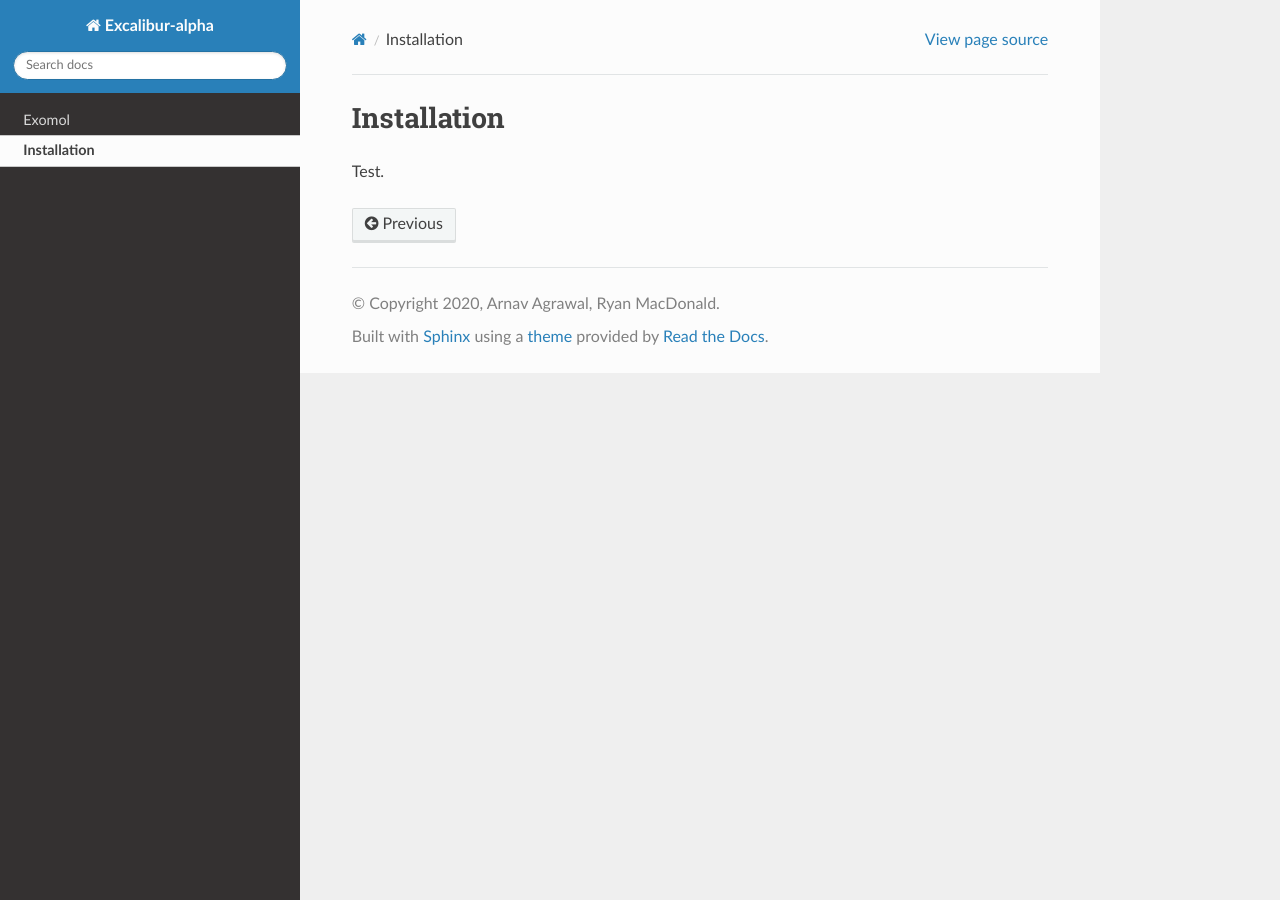
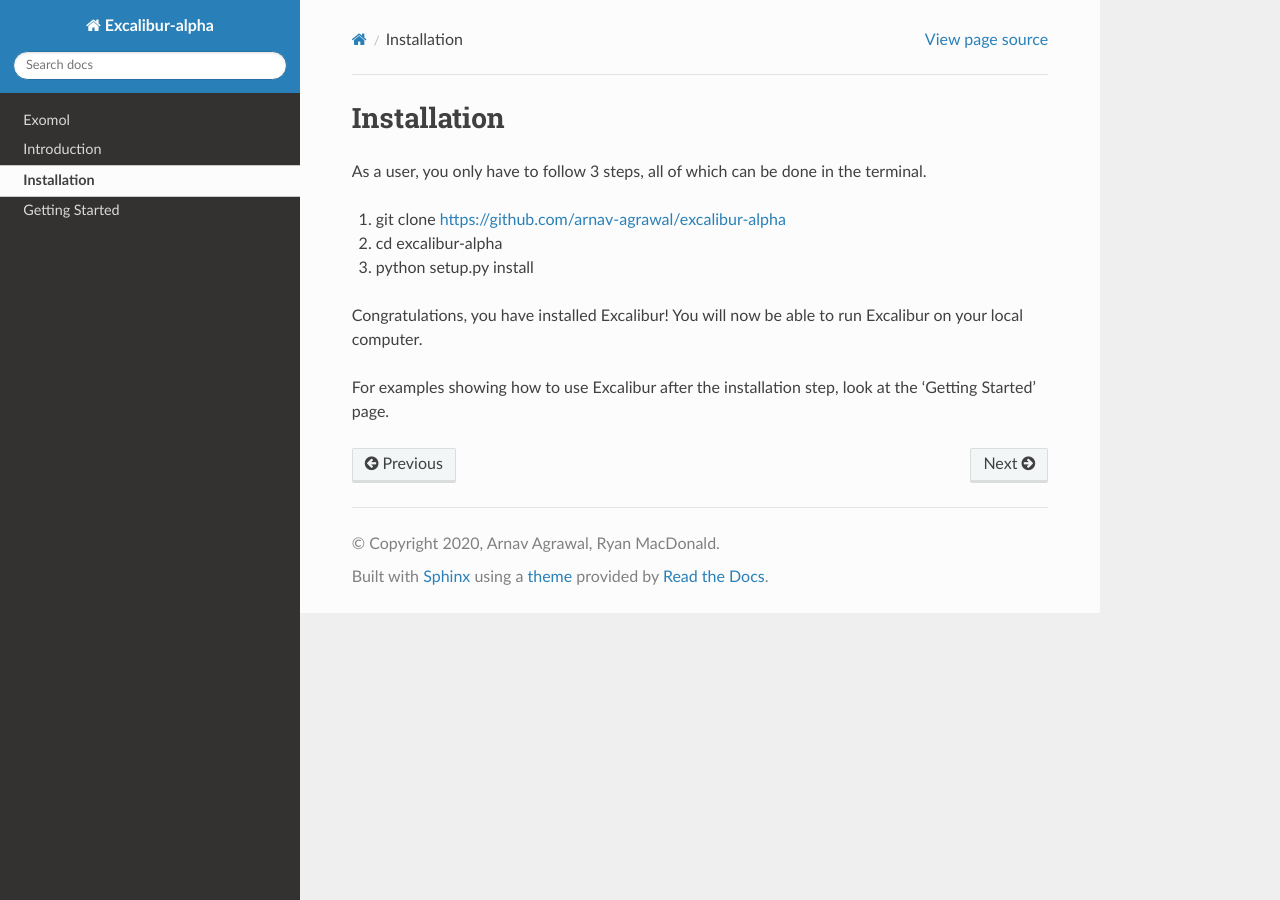
Before and after one commit to arnav-agrawal/excalibur-alpha, a Sphinx documentation site: the page built from docs/source/installation.rst, in a window 1280 px wide. Built offline with Sphinx 7.4.7 and the Read the Docs theme 2.0.0, drawn with Linux system fonts in a browser that asks for light colours.

Commit message:
Added doc for getting started page.

```diff
--- a/docs/source/index.rst
+++ b/docs/source/index.rst
@@ -10,7 +10,9 @@
    :maxdepth: 2
 
    Exomol
+   introduction
    installation
+   getting_started
 
 
 
--- a/docs/source/installation.rst
+++ b/docs/source/installation.rst
@@ -1,4 +1,12 @@
 Installation
 ------------
 
-Test.
+As a user, you only have to follow 3 steps, all of which can be done in the terminal.
+
+1. git clone https://github.com/arnav-agrawal/excalibur-alpha
+2. cd excalibur-alpha
+3. python setup.py install
+
+Congratulations, you have installed Excalibur! You will now be able to run Excalibur on your local computer.
+
+For examples showing how to use Excalibur after the installation step, look at the 'Getting Started' page.
--- /dev/null
+++ b/docs/source/introduction.rst
@@ -0,0 +1,4 @@
+Introduction
+------------
+
+(What is Excalibur?)
```
Also changed, not shown: docs/source/getting_started.rst (added, +130 -0 lines), 10 other files.
